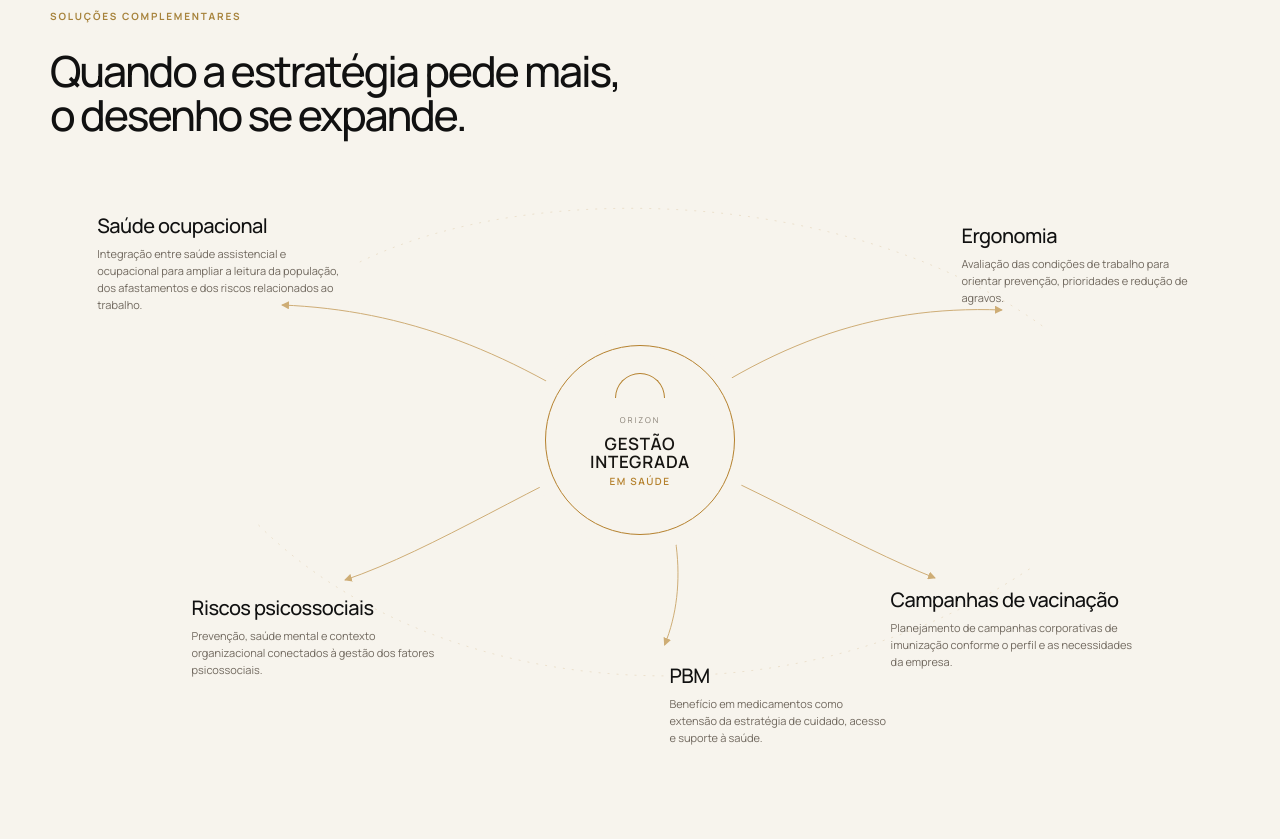
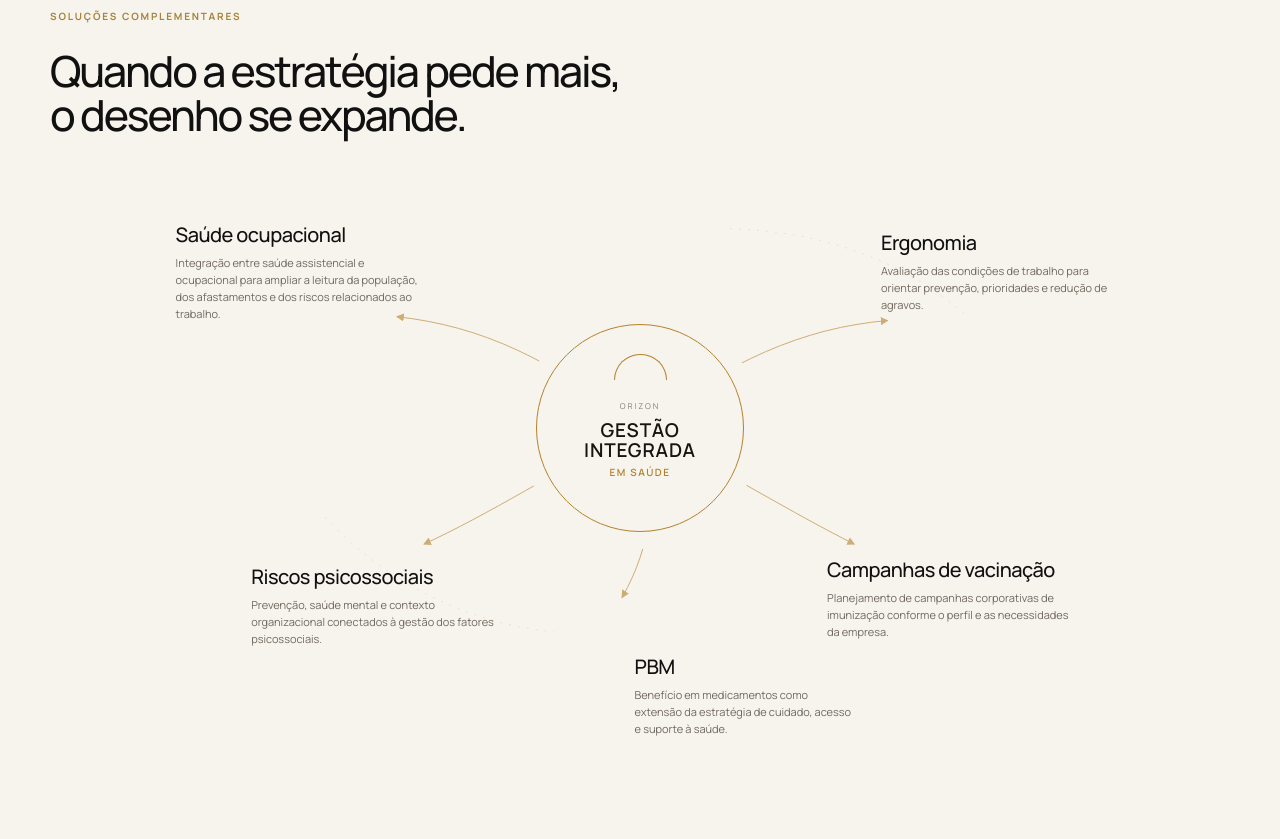
Before and after one commit to LeonanBenites/orizon-benefits, a plain HTML site: page index.html in a window 1280 px wide. Shown: the part 6661-7500 px from the top of the page. Drawn offline with Linux system fonts and the light colour scheme.

Commit message:
Add files via upload

```diff
--- a/index.html
+++ b/index.html
@@ -598,13 +598,13 @@
             <path d="M0,0 L8,4 L0,8" class="orbit-arrow-head" />
           </marker>
         </defs>
-        <path class="orbit-branch" d="M600 280 C470 190, 360 150, 236 145" />
-        <path class="orbit-branch" d="M600 280 C500 320, 390 390, 300 420" />
-        <path class="orbit-branch" d="M600 280 C725 185, 835 145, 968 150" />
-        <path class="orbit-branch" d="M600 280 C715 325, 815 385, 900 418" />
-        <path class="orbit-branch" d="M600 280 C640 350, 650 425, 625 485" />
-        <path class="orbit-ghost" d="M315 102 C495 16, 820 30, 1012 168" />
-        <path class="orbit-ghost" d="M212 365 C390 540, 750 575, 1002 405" />
+        <path class="orbit-branch" d="M600 280 C500 208, 425 174, 330 164" />
+        <path class="orbit-branch" d="M600 280 C510 324, 430 372, 360 402" />
+        <path class="orbit-branch" d="M600 280 C700 210, 780 176, 875 168" />
+        <path class="orbit-branch" d="M600 280 C695 326, 770 370, 838 402" />
+        <path class="orbit-branch" d="M600 280 C620 344, 614 402, 580 458" />
+        <path class="orbit-ghost" d="M700 72 C805 74, 900 108, 966 166" />
+        <path class="orbit-ghost" d="M250 374 C322 446, 414 486, 505 494" />
       </svg>
 
       <div class="health-core">
@@ -649,7 +649,7 @@
       </div>
       <div class="about-copy reveal delay-1">
         <p>A Orizon nasce para integrar corretagem, operação, inteligência e saúde corporativa em uma única visão.</p>
-        <p>Estamos construindo uma operação orientada à proximidade com o cliente, organização dos processos, leitura das informações e acompanhamento contínuo dos benefícios.</p>
+        <p>Nossa operação é orientada à proximidade com o cliente, organização dos processos, leitura das informações e acompanhamento contínuo dos benefícios.</p>
         <p>Mais do que intermediar produtos, queremos participar das decisões que acontecem durante toda a jornada.</p>
       </div>
     </div>
--- a/script.js
+++ b/script.js
@@ -197,7 +197,7 @@
       });
     }
 
-    if (userInitiated) restart();
+    // Navegação exclusivamente manual: não reinicia autoplay.
   }
 
   function advance() {
@@ -225,9 +225,9 @@
   next?.addEventListener('click', () => render(current + 1, true));
 
   pager.addEventListener('mouseenter', () => { paused = true; });
-  pager.addEventListener('mouseleave', () => { paused = false; restart(); });
+  pager.addEventListener('mouseleave', () => { paused = false; });
   pager.addEventListener('focusin', () => { paused = true; });
-  pager.addEventListener('focusout', () => { paused = false; restart(); });
+  pager.addEventListener('focusout', () => { paused = false; });
 
   viewport?.addEventListener('keydown', (e) => {
     if (e.key === 'ArrowRight') { e.preventDefault(); render(current + 1, true); }
@@ -248,11 +248,10 @@
 
   document.addEventListener('visibilitychange', () => {
     if (document.hidden) stop();
-    else restart();
   });
 
   render(0);
-  start();
+  // Sinistralidade permanece fixa até interação manual do usuário.
 })();
 
 
--- a/styles.css
+++ b/styles.css
@@ -3076,3 +3076,48 @@ main{
     bottom:auto !important;
   }
 }
+
+/* =========================================================
+   V36.2 — refinamento final do mapa de expansão
+   Mais compacto, núcleo mais presente e órbita mais editorial
+   ========================================================= */
+@media(min-width:901px){
+  .health-orbit{
+    max-width:1080px;
+    height:535px;
+  }
+
+  .health-core{
+    width:208px;
+    height:208px;
+    box-shadow:0 0 0 17px #f7f4ed;
+  }
+  .health-core::before{
+    top:29px;
+    width:51px;
+    height:25px;
+  }
+  .health-core-brand{
+    margin-top:24px;
+  }
+  .health-core strong{
+    margin-top:11px;
+    font-size:19px;
+    line-height:1.01;
+  }
+  .health-core-health{
+    margin-top:7px;
+    font-size:10px;
+  }
+
+  /* aproxima os serviços do núcleo sem criar simetria rígida */
+  .orbit-saude{left:7%;top:64px}
+  .orbit-riscos{left:14%;bottom:48px}
+  .orbit-ergonomia{right:5%;top:72px}
+  .orbit-vacinacao{right:10%;bottom:55px}
+  .orbit-pbm{
+    left:49.5% !important;
+    bottom:-42px !important;
+    width:220px !important;
+  }
+}
```
